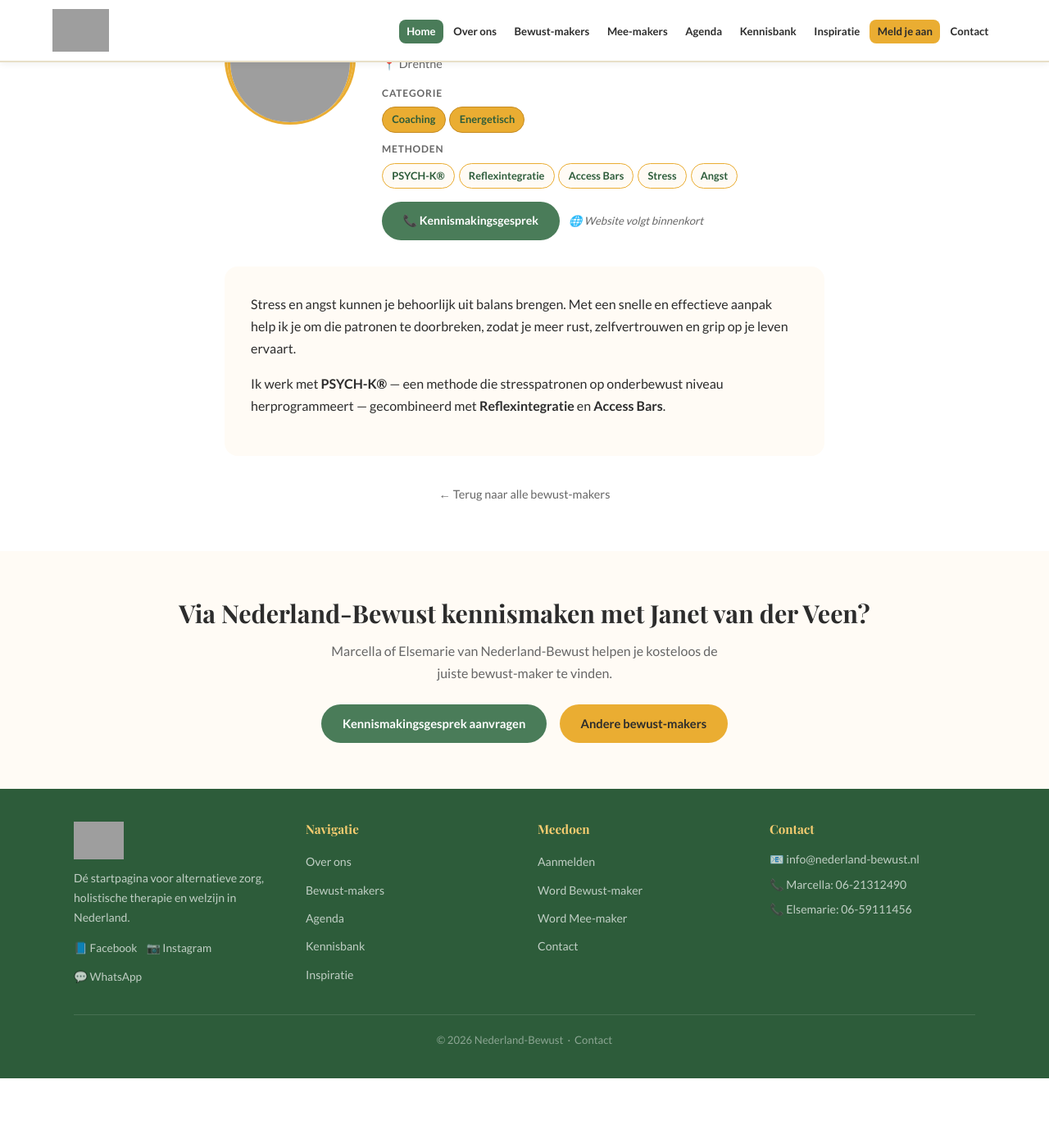
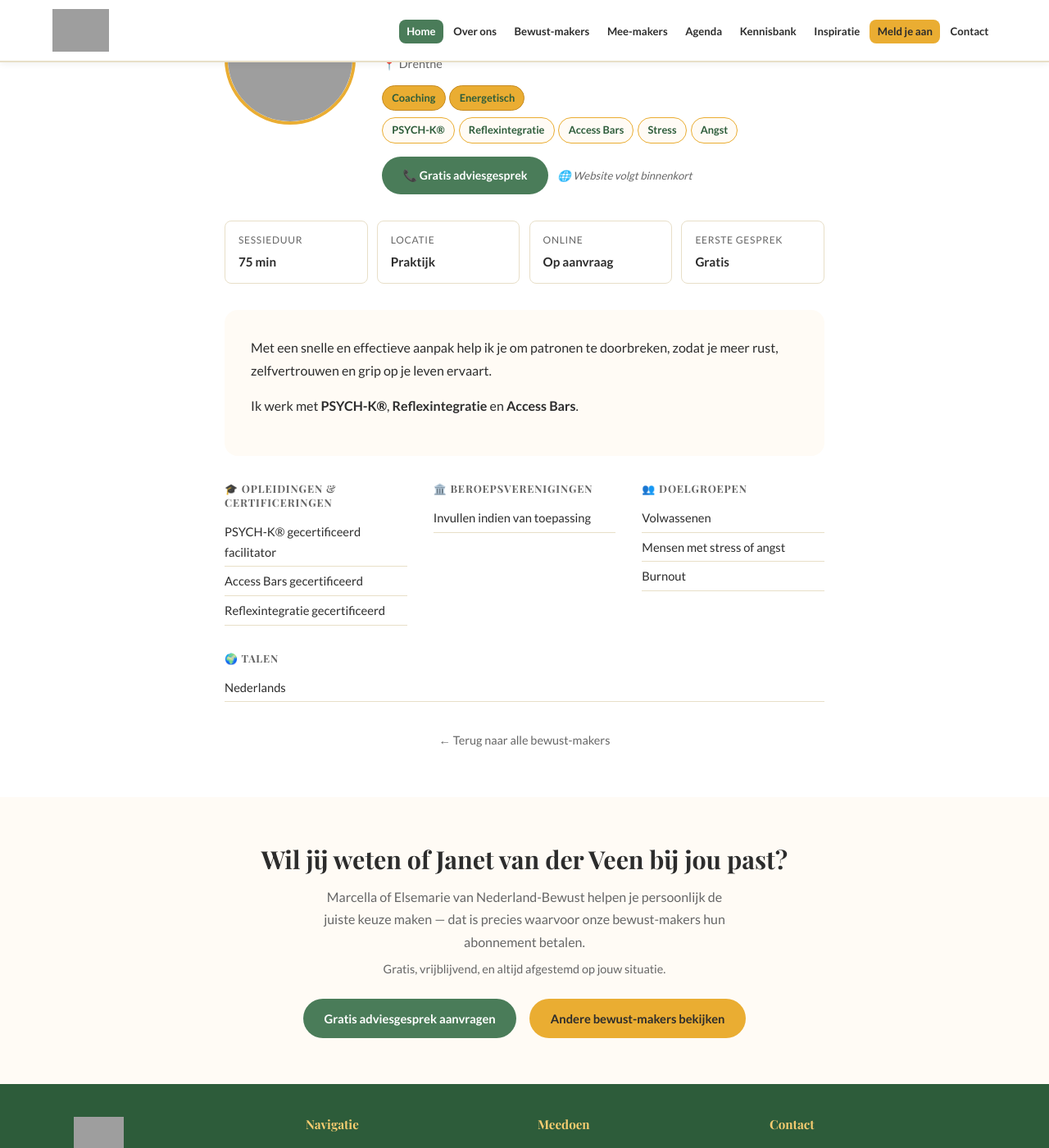
Before and after one commit to hands4flownl/nederland-bewust, a Jekyll site: the page built from pages/bewust-makers/welkom-bij-praktijk-janet-van-der-veen.html, in a window 1280 px wide and 1400 px high, scrolled down 326 px. Shown: the whole window at 82% size. Built offline with Jekyll 4.4.1, drawn with Linux system fonts in a browser that asks for light colours; before the commit the page ends 1641 px from its top, so only the background shows below that; grey boxes are pictures that could not be loaded.

Commit message:
Profiel uitgebreid: opleidingen, verenigingen, sessieinfo – Janet van der Veen

```diff
--- a/pages/bewust-makers/welkom-bij-praktijk-janet-van-der-veen.html
+++ b/pages/bewust-makers/welkom-bij-praktijk-janet-van-der-veen.html
@@ -13,35 +13,73 @@ permalink: /bewust-makers/welkom-bij-praktijk-janet-van-der-veen/
 <section class="sectie">
   <div class="container container--nauw">
 
-    <div class="profiel-header" style="display:flex;gap:2rem;align-items:flex-start;margin-bottom:2rem;flex-wrap:wrap;">
-      <div class="maker-kaart__foto-wrap" style="width:160px;height:160px;flex-shrink:0;">
-        <img src="https://nederland-bewust.nl/wp-content/uploads/2026/03/cropped-Bewust-maker-Janet-van-der-Veen-1.jpg"
-          alt="Janet van der Veen"
-          style="width:160px;height:160px;border-radius:50%;object-fit:cover;border:4px solid var(--goud);"
-          loading="lazy"
-          onerror="this.parentElement.innerHTML='<div style=\'width:160px;height:160px;border-radius:50%;background:var(--creme);border:4px solid var(--goud);display:flex;align-items:center;justify-content:center;font-size:3rem;\'>🌿</div>';">
-      </div>
+    <!-- HEADER: foto + kerninfo -->
+    <div style="display:flex;gap:2rem;align-items:flex-start;margin-bottom:2rem;flex-wrap:wrap;">
+      <img src="https://nederland-bewust.nl/wp-content/uploads/2026/03/cropped-Bewust-maker-Janet-van-der-Veen-1.jpg" alt="Janet van der Veen" style="width:160px;height:160px;border-radius:50%;object-fit:cover;border:4px solid var(--goud);flex-shrink:0;" loading="lazy" onerror="this.style.opacity='0'">
       <div style="flex:1;min-width:220px;">
         <h2 style="margin-bottom:0.3rem;">Janet van der Veen</h2>
         <p style="color:var(--goud-donker);font-weight:700;margin-bottom:0.2rem;">Praktijk Janet van der Veen</p>
         <p style="color:var(--tekst-licht);font-size:0.9rem;margin-bottom:0.8rem;">📍 Drenthe</p>
-        <div style="margin-bottom:0.6rem;">
-          <p style="font-size:0.75rem;font-weight:700;text-transform:uppercase;letter-spacing:0.07em;color:var(--tekst-licht);margin-bottom:0.4rem;">Categorie</p>
+        <div style="margin-bottom:0.5rem;">
           <div style="display:flex;flex-wrap:wrap;gap:0.3rem;"><span class="profiel-tag" style="background:var(--goud);border-color:var(--goud-donker);">Coaching</span><span class="profiel-tag" style="background:var(--goud);border-color:var(--goud-donker);">Energetisch</span></div>
         </div>
-        <div style="margin-bottom:1rem;">
-          <p style="font-size:0.75rem;font-weight:700;text-transform:uppercase;letter-spacing:0.07em;color:var(--tekst-licht);margin-bottom:0.4rem;">Methoden</p>
-          <div style="display:flex;flex-wrap:wrap;gap:0.3rem;"><span class="profiel-tag">PSYCH-K®</span><span class="profiel-tag">Reflexintegratie</span><span class="profiel-tag">Access Bars</span><span class="profiel-tag">Stress</span><span class="profiel-tag">Angst</span></div>
-        </div>
-        <div style="display:flex;gap:0.7rem;flex-wrap:wrap;margin-top:1rem;align-items:center;">
-          <a href="{{ '/contact/' | relative_url }}" class="knop knop--groen" style="font-size:0.88rem;">📞 Kennismakingsgesprek</a>
+        <div style="display:flex;flex-wrap:wrap;gap:0.3rem;margin-bottom:1rem;"><span class="profiel-tag">PSYCH-K®</span><span class="profiel-tag">Reflexintegratie</span><span class="profiel-tag">Access Bars</span><span class="profiel-tag">Stress</span><span class="profiel-tag">Angst</span></div>
+        <div style="display:flex;gap:0.7rem;flex-wrap:wrap;align-items:center;">
+          <a href="{{ '/contact/' | relative_url }}" class="knop knop--groen" style="font-size:0.88rem;">📞 Gratis adviesgesprek</a>
           <span style="font-size:0.82rem;color:var(--tekst-licht);font-style:italic;">🌐 Website volgt binnenkort</span>
         </div>
       </div>
     </div>
 
+    <!-- SNEL-INFO BLOKJES -->
+
+    <div style="display:grid;grid-template-columns:repeat(auto-fit,minmax(140px,1fr));gap:0.7rem;margin-bottom:2rem;">
+
+          <div style="background:var(--wit);border-radius:var(--radius);padding:0.8rem 1rem;border:1px solid var(--border);">
+            <div style="font-size:0.75rem;color:var(--tekst-licht);text-transform:uppercase;letter-spacing:0.06em;">Sessieduur</div>
+            <div style="font-weight:600;font-size:0.95rem;margin-top:0.2rem;">75 min</div>
+          </div>
+          <div style="background:var(--wit);border-radius:var(--radius);padding:0.8rem 1rem;border:1px solid var(--border);">
+            <div style="font-size:0.75rem;color:var(--tekst-licht);text-transform:uppercase;letter-spacing:0.06em;">Locatie</div>
+            <div style="font-weight:600;font-size:0.95rem;margin-top:0.2rem;">Praktijk</div>
+          </div>
+          <div style="background:var(--wit);border-radius:var(--radius);padding:0.8rem 1rem;border:1px solid var(--border);">
+            <div style="font-size:0.75rem;color:var(--tekst-licht);text-transform:uppercase;letter-spacing:0.06em;">Online</div>
+            <div style="font-weight:600;font-size:0.95rem;margin-top:0.2rem;">Op aanvraag</div>
+          </div>
+          <div style="background:var(--wit);border-radius:var(--radius);padding:0.8rem 1rem;border:1px solid var(--border);">
+            <div style="font-size:0.75rem;color:var(--tekst-licht);text-transform:uppercase;letter-spacing:0.06em;">Eerste gesprek</div>
+            <div style="font-weight:600;font-size:0.95rem;margin-top:0.2rem;">Gratis</div>
+          </div>
+    </div>
+
+    <!-- BIO -->
     <div style="background:var(--creme);border-radius:var(--radius-groot);padding:2rem;margin-bottom:2rem;">
-      <p>Stress en angst kunnen je behoorlijk uit balans brengen. Met een snelle en effectieve aanpak help ik je om die patronen te doorbreken, zodat je meer rust, zelfvertrouwen en grip op je leven ervaart.</p><p>Ik werk met <strong>PSYCH-K®</strong> — een methode die stresspatronen op onderbewust niveau herprogrammeert — gecombineerd met <strong>Reflexintegratie</strong> en <strong>Access Bars</strong>.</p>
+      <p>Met een snelle en effectieve aanpak help ik je om patronen te doorbreken, zodat je meer rust, zelfvertrouwen en grip op je leven ervaart.</p><p>Ik werk met <strong>PSYCH-K®</strong>, <strong>Reflexintegratie</strong> en <strong>Access Bars</strong>.</p>
+    </div>
+
+    <!-- VERTROUWENSINFO GRID -->
+    <div style="display:flex;flex-wrap:wrap;gap:2rem;margin-bottom:2rem;">
+
+        <div style="flex:1;min-width:220px;">
+          <h4 style="font-size:0.8rem;font-weight:700;text-transform:uppercase;letter-spacing:0.07em;color:var(--tekst-licht);margin-bottom:0.6rem;">🎓 Opleidingen & certificeringen</h4>
+          <ul style="list-style:none;"><li style='padding:0.3rem 0;border-bottom:1px solid var(--border);font-size:0.92rem;'>PSYCH-K® gecertificeerd facilitator</li><li style='padding:0.3rem 0;border-bottom:1px solid var(--border);font-size:0.92rem;'>Access Bars gecertificeerd</li><li style='padding:0.3rem 0;border-bottom:1px solid var(--border);font-size:0.92rem;'>Reflexintegratie gecertificeerd</li></ul>
+        </div>
+
+        <div style="flex:1;min-width:220px;">
+          <h4 style="font-size:0.8rem;font-weight:700;text-transform:uppercase;letter-spacing:0.07em;color:var(--tekst-licht);margin-bottom:0.6rem;">🏛️ Beroepsverenigingen</h4>
+          <ul style="list-style:none;"><li style='padding:0.3rem 0;border-bottom:1px solid var(--border);font-size:0.92rem;'>Invullen indien van toepassing</li></ul>
+        </div>
+
+        <div style="flex:1;min-width:220px;">
+          <h4 style="font-size:0.8rem;font-weight:700;text-transform:uppercase;letter-spacing:0.07em;color:var(--tekst-licht);margin-bottom:0.6rem;">👥 Doelgroepen</h4>
+          <ul style="list-style:none;"><li style='padding:0.3rem 0;border-bottom:1px solid var(--border);font-size:0.92rem;'>Volwassenen</li><li style='padding:0.3rem 0;border-bottom:1px solid var(--border);font-size:0.92rem;'>Mensen met stress of angst</li><li style='padding:0.3rem 0;border-bottom:1px solid var(--border);font-size:0.92rem;'>Burnout</li></ul>
+        </div>
+
+        <div style="flex:1;min-width:220px;">
+          <h4 style="font-size:0.8rem;font-weight:700;text-transform:uppercase;letter-spacing:0.07em;color:var(--tekst-licht);margin-bottom:0.6rem;">🌍 Talen</h4>
+          <ul style="list-style:none;"><li style='padding:0.3rem 0;border-bottom:1px solid var(--border);font-size:0.92rem;'>Nederlands</li></ul>
+        </div>
     </div>
 
     <div style="text-align:center;margin-top:1.5rem;">
@@ -52,11 +90,12 @@ permalink: /bewust-makers/welkom-bij-praktijk-janet-van-der-veen/
 
 <section class="sectie sectie--kleur">
   <div class="container" style="text-align:center;">
-    <h2>Via Nederland-Bewust kennismaken met Janet van der Veen?</h2>
-    <p style="max-width:500px;margin:0.8rem auto 1.5rem;color:var(--tekst-licht);">Marcella of Elsemarie van Nederland-Bewust helpen je kosteloos de juiste bewust-maker te vinden.</p>
+    <h2>Wil jij weten of Janet van der Veen bij jou past?</h2>
+    <p style="max-width:520px;margin:0.8rem auto 0.5rem;color:var(--tekst-licht);">Marcella of Elsemarie van Nederland-Bewust helpen je persoonlijk de juiste keuze maken — dat is precies waarvoor onze bewust-makers hun abonnement betalen.</p>
+    <p style="max-width:520px;margin:0 auto 1.5rem;color:var(--tekst-licht);font-size:0.9rem;">Gratis, vrijblijvend, en altijd afgestemd op jouw situatie.</p>
     <div style="display:flex;gap:1rem;justify-content:center;flex-wrap:wrap;">
-      <a href="{{ '/contact/' | relative_url }}" class="knop knop--groen">Kennismakingsgesprek aanvragen</a>
-      <a href="{{ '/onze-bewust-makers/' | relative_url }}" class="knop knop--goud">Andere bewust-makers</a>
+      <a href="{{ '/contact/' | relative_url }}" class="knop knop--groen">Gratis adviesgesprek aanvragen</a>
+      <a href="{{ '/onze-bewust-makers/' | relative_url }}" class="knop knop--goud">Andere bewust-makers bekijken</a>
     </div>
   </div>
 </section>
```
Also changed, not shown: other parts of pages/bewust-makers/welkom-bij-praktijk-janet-van-der-veen.html (+1 -1 lines).
